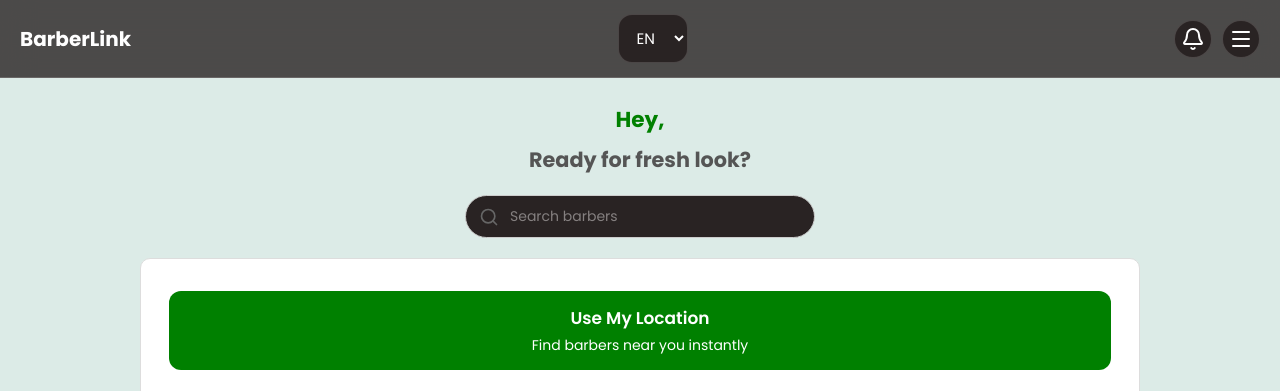
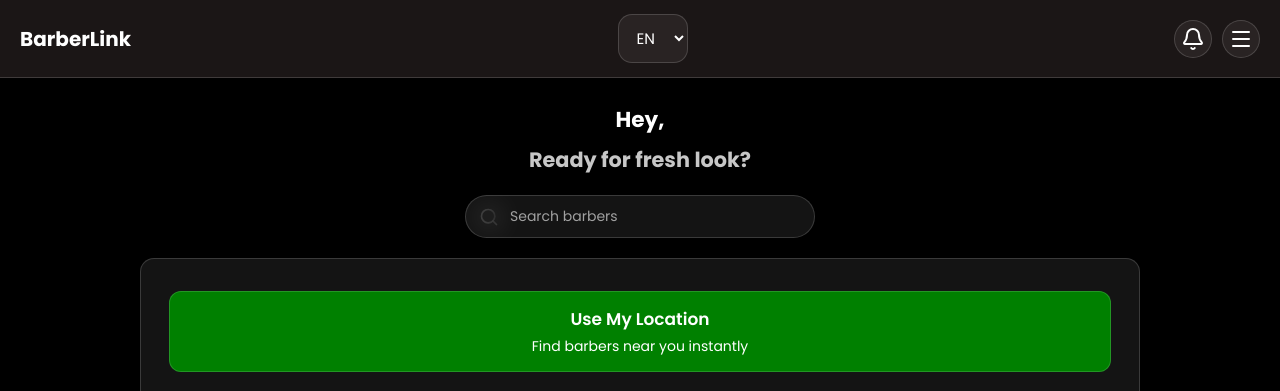
Before and after one commit to sristiacharya13/BarberLink, a Django app: page /customers/dashboard/ in a window 1280 px wide. Shown: the top 391 px of the page. Run offline with Django 5.2, Linux system fonts and the light colour scheme.

Commit message:
Update background color

```diff
--- a/templates/barberlink/customer_dashboard.html
+++ b/templates/barberlink/customer_dashboard.html
@@ -10,10 +10,10 @@
 <style>
   body {
     font-family: Arial, sans-serif;
-    background-color: #f5f7f5;
+    background: #000;
     margin: 0;
     padding: 20px;
-    color: #333;
+    color: #f5f5f5;
   }
 
   nav {
@@ -32,16 +32,31 @@
 
   h1 {
     text-align: center;
-    color: green;
+    color: #4caf50;
   }
 
   h2 {
     text-align: center;
-    color: #555;
+    color: rgba(255, 255, 255, 0.78);
   }
 
-  h3 {
-    color: #333;
+  h3, h4 {
+    color: #fff;
+  }
+
+  #profile-section,
+  #nearby-section,
+  #customer-bookings-section,
+  #barbers-list-section,
+  #barber-detail-section,
+  #booking-detail,
+  body > section,
+  .barber-detail-body,
+  .search-bar,
+  .slot-book-action,
+  #customer-week-nav,
+  #customer-slot-date {
+    box-sizing: border-box;
   }
 
   #profile-section,
@@ -99,11 +119,14 @@
   .search-bar input {
     width: 100%;
     padding: 10px 14px 10px 44px;
-    border: 1px solid #ccc;
+    border: 1px solid rgba(255, 255, 255, 0.2);
     border-radius: 24px;
     font-size: 14px;
     box-sizing: border-box;
+    background: rgba(255, 255, 255, 0.1);
+    color: #fff;
   }
+  .search-bar input::placeholder { color: rgba(255, 255, 255, 0.6); }
 
   #nearby-section {
     padding: 24px;
@@ -120,7 +143,10 @@
     gap: 10px;
     cursor: pointer;
     padding: 14px 20px;
-    background-color: green;
+    background: rgba(27, 143, 58, 0.45);
+    backdrop-filter: blur(10px);
+    -webkit-backdrop-filter: blur(10px);
+    border: 1px solid rgba(76, 175, 80, 0.45);
     color: white;
     border-radius: 12px;
     text-align: center;
@@ -1008,9 +1043,9 @@
         btn.className = "customer-day-tab";
         btn.dataset.dayKey = key;
         if (customerSelectedDayKey === key) {
-          btn.style.background = "#4caf50";
+          btn.style.background = "rgba(76, 175, 80, 0.65)";
           btn.style.color = "#fff";
-          btn.style.borderColor = "#4caf50";
+          btn.style.borderColor = "rgba(76, 175, 80, 0.8)";
         }
         btn.addEventListener("click", function () {
           customerSelectDay(key);
@@ -1373,5 +1408,23 @@
     });
   })();
   </script>
+
+<style>
+  body { background: #000 !important; color: #f5f5f5; }
+  body > section, #profile-section, #nearby-section, #customer-bookings-section, #barbers-list-section, #barber-detail-section, #booking-detail,
+  .barber-card, .customer-booking-card, #message, .search-bar input, #nearby-section select, #customer-booking-status-filter, .customer-day-tab {
+    background: rgba(255, 255, 255, 0.08) !important;
+    backdrop-filter: blur(14px);
+    -webkit-backdrop-filter: blur(14px);
+    border: 1px solid rgba(255, 255, 255, 0.16) !important;
+    color: #f5f5f5;
+  }
+  .barber-detail-body { background: transparent !important; border: none !important; box-shadow: none !important; backdrop-filter: none !important; }
+  .barber-detail-hero { border-bottom: 1px solid rgba(255,255,255,0.12); }
+  .barber-name, h1, h3, h4, dt, label, .customer-booking-detail-label { color: #fff !important; }
+  .barber-contact, .barber-dist, #customer-slot-date, dd, p, .secondary { color: rgba(255,255,255,0.78) !important; }
+  #nearby-error { color: #ff8a80 !important; }
+  .search-bar .search-icon { stroke: rgba(255,255,255,0.7); }
+</style>
 </body>
 </html>
```
Also changed, not shown: other parts of templates/barberlink/customer_dashboard.html (+50 -36 lines).
